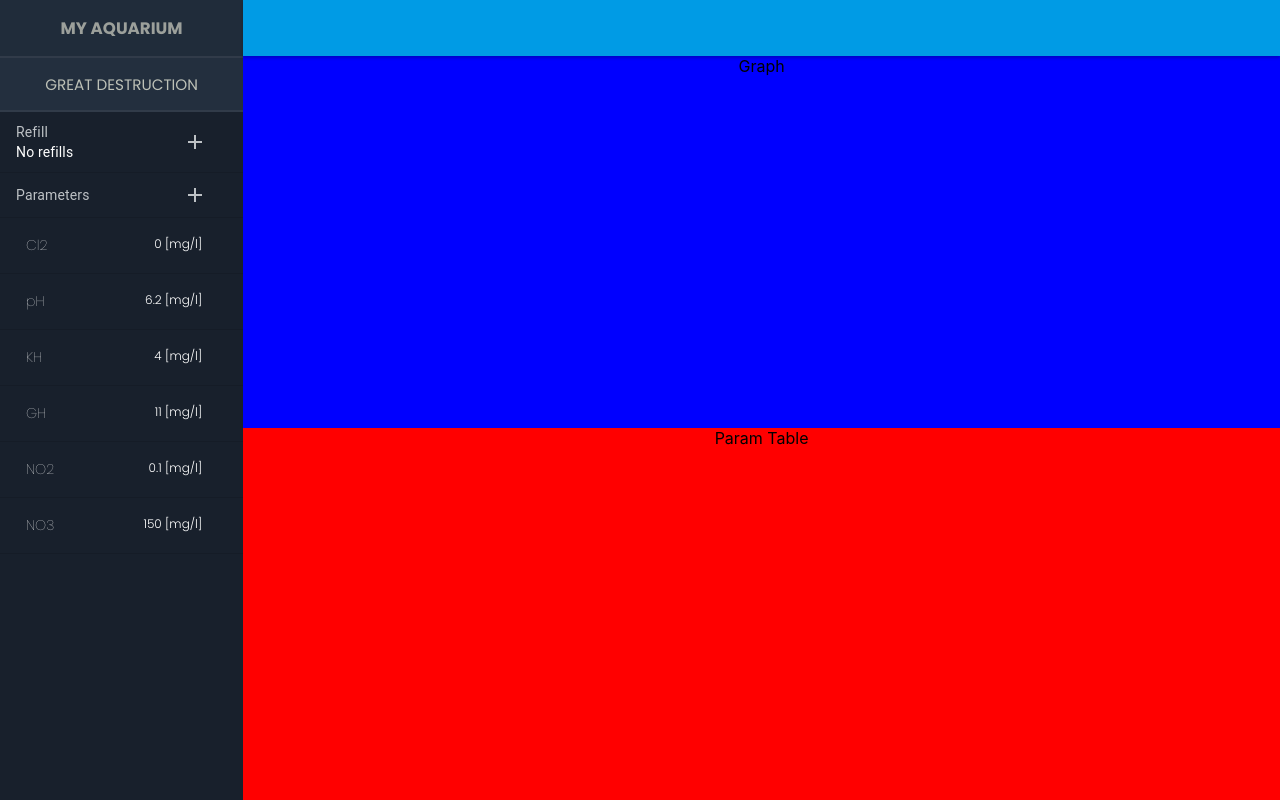
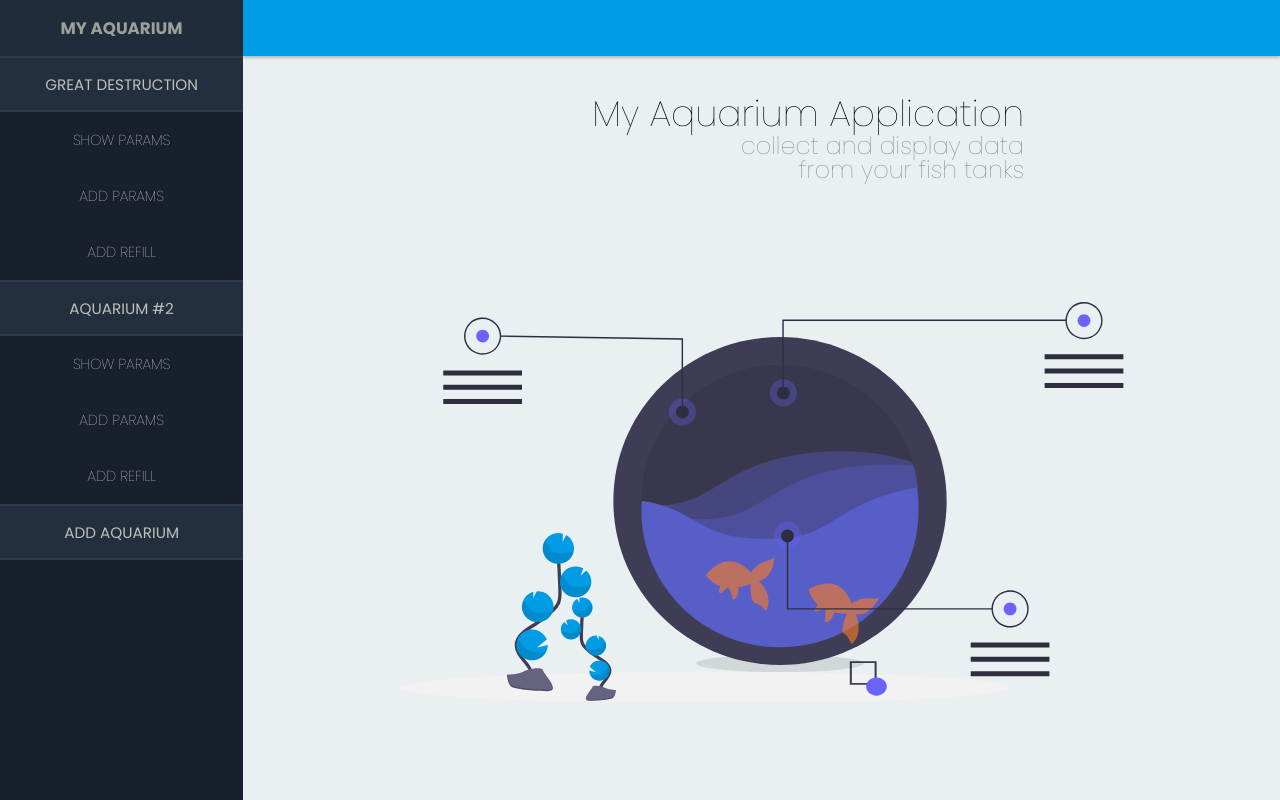
Before and after one commit to jimmeryn/my-aquarium-app, a React (Create React App) app: page /aquarium/0 in a window 1280 px wide. Built offline with nearby package versions, Linux system fonts and the light colour scheme.

Commit message:
not using react-router-dom

```diff
--- a/package.json
+++ b/package.json
@@ -17,7 +17,6 @@
     "react": "^17.0.1",
     "react-dom": "^17.0.1",
     "react-redux": "^7.2.2",
-    "react-router-dom": "^5.2.0",
     "react-scripts": "4.0.1",
     "sass": "^1.32.6",
     "styled-components": "^5.2.1",
@@ -47,7 +46,6 @@
   "devDependencies": {
     "@material-ui/core": "^4.11.3",
     "@material-ui/icons": "^4.11.2",
-    "@types/react-router-dom": "^5.1.7",
     "@types/styled-components": "^5.1.7",
     "gsap": "^3.5.1"
   }
--- a/src/app/App.tsx
+++ b/src/app/App.tsx
@@ -1,5 +1,4 @@
-import React from "react";
-import { BrowserRouter, Route, Switch } from "react-router-dom";
+import React, { useState } from "react";
 import "./App.scss";
 import Home from "components/pages/Home";
 import AquariumPage from "components/pages/AquariumPage";
@@ -8,26 +7,38 @@ import { RootState } from "./rootReducer";
 
 const App: React.FunctionComponent = () => {
   const aquariums = useSelector((state: RootState) => state.aquariumSlice);
+  const [aquariumId, setAquariumId] = useState<number | null>(null);
+  const [aquarpimPageOpen, setAquarpimPageOpen] = useState<boolean>(false);
+
   return (
-    <BrowserRouter>
-      <Switch>
-        <Route exact path="/">
-          <Home aquariums={aquariums} />
-        </Route>
-        {aquariums.map(({ id, name }, i) => (
-          <Route key={id} path={`/aquarium/${id}`}>
-            <AquariumPage
-              name={name ?? `Aquarium #${i + 1}`}
-              aquariumId={id as number}
-            />
-          </Route>
-        ))}
-        <Route path="*">
-          {/* TODO: Error page 404*/}
-          <Home aquariums={aquariums} />
-        </Route>
-      </Switch>
-    </BrowserRouter>
+    <React.Fragment>
+      {aquarpimPageOpen && typeof aquariumId == "number" ? (
+        <AquariumPage
+          name={aquariums[aquariumId].name ?? `Aquarium #${aquariumId + 1}`}
+          aquariumId={aquariumId}
+          handleAquariumClick={() => {
+            setAquarpimPageOpen(true);
+            setAquariumId(aquariumId);
+          }}
+          handleHomeClick={() => {
+            setAquarpimPageOpen(false);
+            setAquariumId(0);
+          }}
+        />
+      ) : (
+        <Home
+          aquariums={aquariums}
+          handleHomeClick={() => {
+            setAquarpimPageOpen(false);
+            setAquariumId(0);
+          }}
+          handleAquariumClick={(aquariumId: number) => {
+            setAquarpimPageOpen(true);
+            setAquariumId(aquariumId);
+          }}
+        />
+      )}
+    </React.Fragment>
   );
 };
 
--- a/src/components/Menu.tsx
+++ b/src/components/Menu.tsx
@@ -1,15 +1,15 @@
 import React from "react";
 import styled from "styled-components";
-import { Link } from "react-router-dom";
 import { TitleButton } from "components/buttons/TitleButton";
 
 const MenuComponent: React.FunctionComponent<{
   className: string;
-}> = ({ className, children }) => (
+  handleHomeClick: () => void;
+}> = ({ className, children, handleHomeClick }) => (
   <div className={className}>
-    <Link to={"/"}>
-      <TitleButton className="title-button">{"My Aquarium"}</TitleButton>
-    </Link>
+    <TitleButton className="title-button" handleOnClick={handleHomeClick}>
+      {"My Aquarium"}
+    </TitleButton>
     {children}
   </div>
 );
--- a/src/components/pages/AquariumPage.tsx
+++ b/src/components/pages/AquariumPage.tsx
@@ -2,17 +2,33 @@ import React from "react";
 import Page from "./Page";
 import PageContent from "./PageContent";
 import Graph from "features/graph/Graph";
-import ParamMenu from "features/param/ParamMenu";
+import Dialog from "features/dialog/Dialog";
+import AddParamsButton from "features/param/AddParamsButton";
+import AddRefillButton from "features/param/AddRefillButton";
 import ParamTable from "features/param/ParamsTable";
-import Dialog from "features/dialog/Dialog";
+import LatestParamsList from "features/param/LatestParamsList";
+import Menu from "components/Menu";
+import { AquariumTitleButton } from "components/buttons/AquariumTitleButton";
 
 const AquariumPage: React.FunctionComponent<{
   name: string;
   aquariumId: number;
-}> = ({ name, aquariumId }) => {
+  handleAquariumClick: () => void;
+  handleHomeClick: () => void;
+}> = ({ name, aquariumId, handleAquariumClick, handleHomeClick }) => {
   return (
     <Page className="page">
-      <ParamMenu name={name} aquariumId={aquariumId} />
+      <Menu className="menu" handleHomeClick={handleHomeClick}>
+        <AquariumTitleButton
+          className="aquarium-title"
+          handleOnClick={handleAquariumClick}
+        >
+          {name}
+        </AquariumTitleButton>
+        <AddRefillButton aquariumId={aquariumId} />
+        <AddParamsButton />
+        <LatestParamsList aquariumId={aquariumId} />
+      </Menu>
       <PageContent>
         <Graph />
         <ParamTable />
--- a/src/components/pages/Home.tsx
+++ b/src/components/pages/Home.tsx
@@ -10,10 +10,15 @@ import Dialog from "features/dialog/Dialog";
 
 const Home: React.FunctionComponent<{
   aquariums: Aquarium[];
-}> = ({ aquariums }) => (
+  handleHomeClick: () => void;
+  handleAquariumClick: (aquariumId: number) => void;
+}> = ({ aquariums, handleHomeClick, handleAquariumClick }) => (
   <Page className="page">
-    <Menu className="menu">
-      <AquariumsList aquariums={aquariums} />
+    <Menu className="menu" handleHomeClick={handleHomeClick}>
+      <AquariumsList
+        aquariums={aquariums}
+        handleOnClick={handleAquariumClick}
+      />
     </Menu>
     <PageContent>
       <Head className="head" />
--- a/src/features/aquarium/AquariumsList.tsx
+++ b/src/features/aquarium/AquariumsList.tsx
@@ -3,12 +3,18 @@ import { Aquarium } from "models";
 import AquariumsListItem from "./AquariumsListItem";
 import AddAquariumButton from "./AddAquariumButton";
 
-const AquariumsList: React.FunctionComponent<{ aquariums: Aquarium[] }> = ({
-  aquariums,
-}) => (
+const AquariumsList: React.FunctionComponent<{
+  aquariums: Aquarium[];
+  handleOnClick: (id: number) => void;
+}> = ({ aquariums, handleOnClick }) => (
   <React.Fragment>
     {aquariums.map(({ name }, id) => (
-      <AquariumsListItem key={id} id={id} name={name} />
+      <AquariumsListItem
+        key={id}
+        id={id}
+        name={name}
+        handleOnClick={() => handleOnClick(id)}
+      />
     ))}
     <AddAquariumButton />
   </React.Fragment>
--- a/src/features/aquarium/AquariumsListItem.tsx
+++ b/src/features/aquarium/AquariumsListItem.tsx
@@ -1,6 +1,5 @@
 import React from "react";
 import { useDispatch } from "react-redux";
-import { Link } from "react-router-dom";
 import { AquariumParamButton } from "components/buttons/AquariumParamButton";
 import { AquariumTitleButton } from "components/buttons/AquariumTitleButton";
 import { DialogType, openDialog } from "features/dialog/dialogSlice";
@@ -8,20 +7,23 @@ import { DialogType, openDialog } from "features/dialog/dialogSlice";
 const AquariumsListItem: React.FunctionComponent<{
   id: number;
   name?: string;
-}> = ({ id, name }) => {
+  handleOnClick: () => void;
+}> = ({ id, name, handleOnClick }) => {
   const dispatch = useDispatch();
   return (
     <React.Fragment key={id}>
-      <Link to={`/aquarium/${id}`}>
-        <AquariumTitleButton className="aquarium-title">
-          {name && name.length > 0 ? name : `Aquarium #${id + 1}`}
-        </AquariumTitleButton>
-      </Link>
-      <Link to={`/aquarium/${id}`}>
-        <AquariumParamButton className="aquarium-param-button">
-          {"Show Params"}
-        </AquariumParamButton>
-      </Link>
+      <AquariumTitleButton
+        className="aquarium-title"
+        handleOnClick={handleOnClick}
+      >
+        {name && name.length > 0 ? name : `Aquarium #${id + 1}`}
+      </AquariumTitleButton>
+      <AquariumParamButton
+        className="aquarium-param-button"
+        handleOnClick={handleOnClick}
+      >
+        {"Show Params"}
+      </AquariumParamButton>
       <AquariumParamButton
         className="aquarium-param-button"
         handleOnClick={() =>
```
